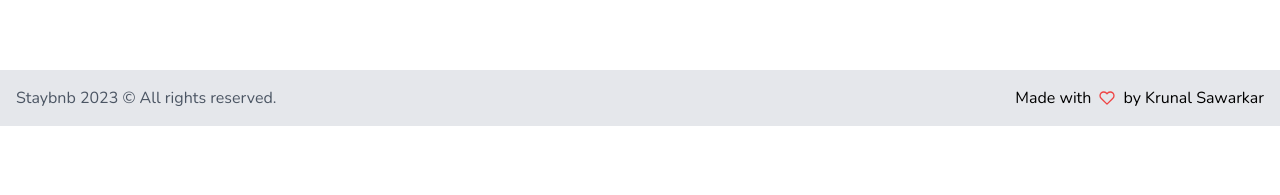
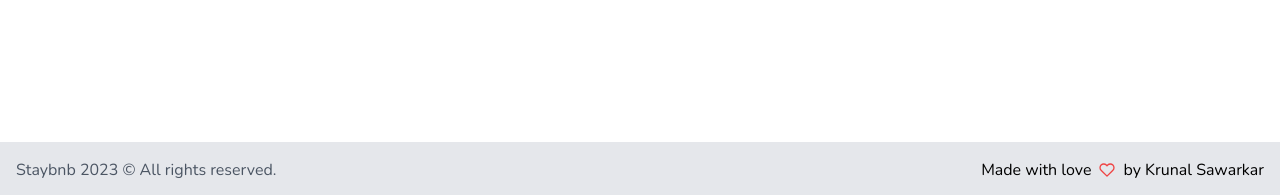
Before and after one commit to Krunalsawarkar/staybnb-booking-app, a Next.js app: page / in a window 1280 px wide. Shown: the part 602-797 px from the top of the page. Built offline with nearby package versions, Linux system fonts and the light colour scheme; no server answers; the database is empty; what world-countries would draw is missing.

Commit message:
Finalized Project

```diff
--- a/app/components/Footer.tsx
+++ b/app/components/Footer.tsx
@@ -3,14 +3,14 @@ import { FiHeart } from "react-icons/fi";
 
 const Footer: React.FC = () => {
   return (
-    <footer className="bg-gray-200 py-4">
+    <footer className="bg-gray-200 py-4 fixed bottom-0 left-0 w-full">
       <div className="container mx-auto px-4">
         <div className="flex flex-col items-center md:flex-row md:justify-between">
           <div className="text-gray-600 text-center md:text-left">
             Staybnb {new Date().getFullYear()} © All rights reserved.
           </div>
           <div className="flex items-center mt-2 md:mt-0">
-            <span className="mr-2">Made with</span>
+            <span className="mr-2">Made with love</span>
             <div className="hidden md:block">
               <FiHeart className="text-red-500" />
             </div>
```
